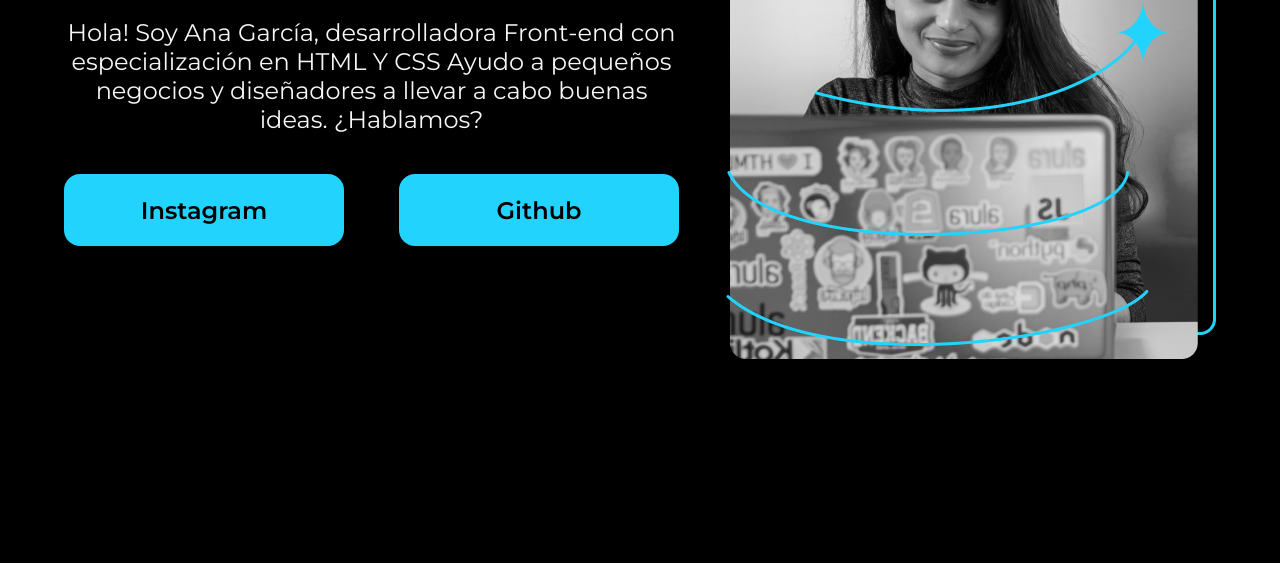
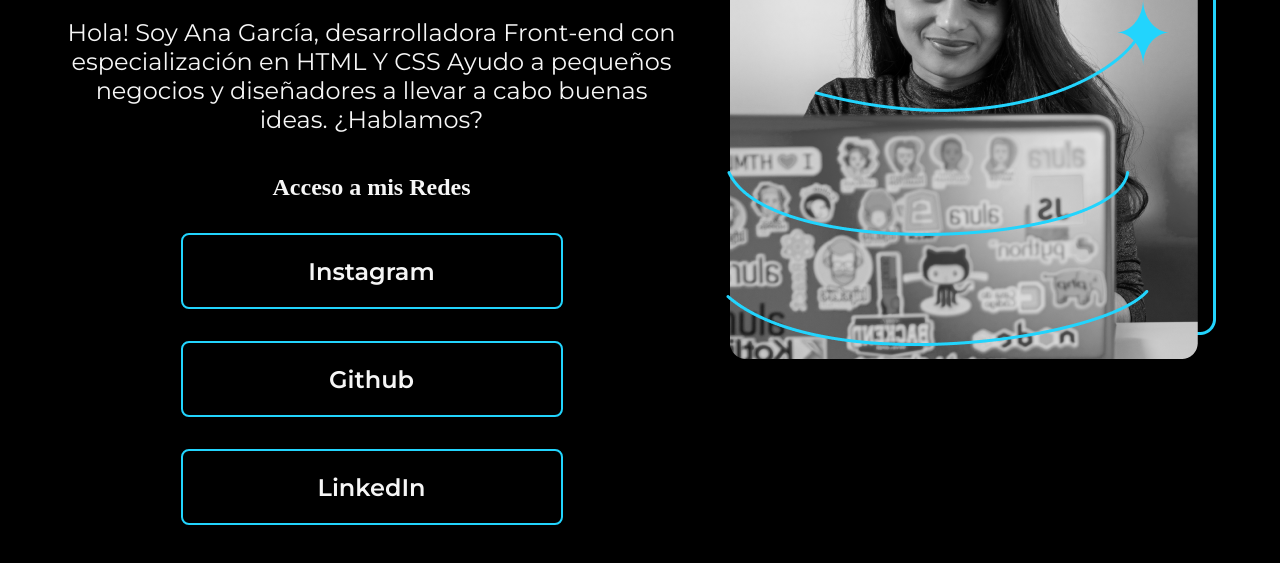
Before and after one commit to jeshua2829/Introduccion, a plain HTML site: page index.html in a window 1280 px wide. Shown: the part 319-882 px from the top of the page. Drawn offline with nearby package versions, Linux system fonts and the light colour scheme.

Commit message:
actualizacion de botones y subtitulo

```diff
--- a/index.html
+++ b/index.html
@@ -17,8 +17,10 @@
                 negocios y diseñadores a llevar a cabo buenas ideas. ¿Hablamos?
             </p>
             <div class="principal_enlaces">
+                <h2 class="pincipal_enlaces_titulo">Acceso a mis Redes</h2>
                 <a href="https://instagram.com">Instagram</a>
-                <a href="https://github.com/jeshua2829">Github</a>
+                <a href="https://github.com">Github</a>
+                <a href="https://www.linkedin.com">LinkedIn</a>
             </div>
         </section>
         <img src="sources/Imagem.png" alt="">
--- a/style.css
+++ b/style.css
@@ -18,15 +18,15 @@ h1{
 }
 
 a{
-    background-color: #22D4FD;
-    color: #000000;
-    width: 280px;
+    color: #F6F6F6;
+    width: 378px;
     padding: 21.5px 0;
-    border-radius: 16px;
+    border-radius: 8px;
     font-weight: 600;
     text-decoration: none;
     font-size: 24px;
     font-family: 'Montserrat', sans-serif;
+    border: 2px solid #22D4FD;
 }
 
 p{
@@ -55,4 +55,12 @@ p{
 .principal_enlaces{
     display: flex;
     justify-content: space-between;
+    flex-direction: column;
+    align-items: center;
+    gap: 32px;
 }
+.pincipal_enlaces_subtitulo{
+    font-family: 'Krona one', sans-serif;
+    font-size: 24px;
+    font-weight: 400;
+}
```
